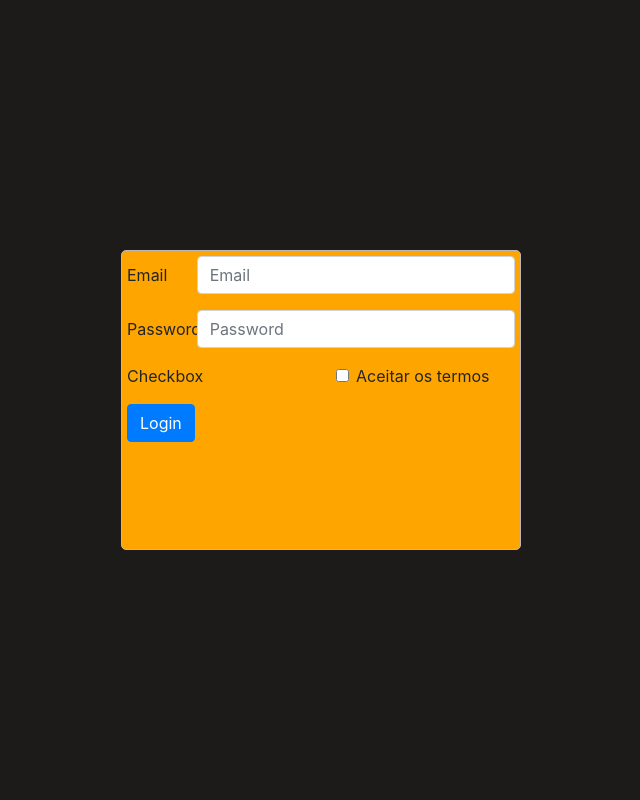
After one commit to Leonardo333Rock/aulas-git, a Django app: page /pagina_de_login in a window 1280 px wide. The commit adds this page. Shown: the whole page, without its empty margins (319-959 px from the left). Run offline with Django 4.2, Linux system fonts and the light colour scheme; some libraries are stand-ins or nearby versions.

Commit message:
Pagina de login criada

```diff
--- a/aulaGit/static/css/styler.css
+++ b/aulaGit/static/css/styler.css
@@ -21,3 +21,31 @@ header{
 .card{
     margin-top: 10px;
 }
+
+.login-card{
+    height: 300px;
+    width: 400px;
+    border: 1px solid #beb6b6;
+    padding: 5px;
+    border-radius: 5px ;
+    background-color: orange;
+
+}
+
+.body{
+    display: flex;
+    justify-content:center;
+    align-items:center ;
+    width: 100%;
+    height: 100%;
+}
+
+.space{
+    display: flex;
+    justify-content:space-between;
+    align-items: center;
+}
+
+body{
+    background-color: rgb(28, 27, 26);
+}
--- /dev/null
+++ b/aulaGit/templates/paginas/pagina_de_login.html
@@ -0,0 +1,54 @@
+{% load static %}
+<!DOCTYPE html>
+<html lang="pt-br" class="body">
+<head>
+    <meta charset="UTF-8">
+    <meta name="viewport" content="width=device-width, initial-scale=1.0">
+    <link rel="stylesheet" href="https://cdn.jsdelivr.net/npm/bootstrap@4.0.0/dist/css/bootstrap.min.css" integrity="sha384-Gn5384xqQ1aoWXA+058RXPxPg6fy4IWvTNh0E263XmFcJlSAwiGgFAW/dAiS6JXm" crossorigin="anonymous">
+    <link rel="stylesheet" href="{% static 'css/styler.css' %}">
+    <title>Projeto Git</title>
+</head>
+<body>
+<div class="container login-card">
+
+    <form action="{% url 'logar' %}" method="POST">
+        {% csrf_token %}
+        <div class="form-group row">
+          <label for="inputEmail3" class="col-sm-2 col-form-label">Email</label>
+          <div class="col-sm-10">
+            <input type="email" class="form-control" id="inputEmail3" placeholder="Email">
+          </div>
+        </div>
+        <div class="form-group row">
+          <label for="inputPassword3" class="col-sm-2 col-form-label">Password</label>
+          <div class="col-sm-10">
+            <input type="password" class="form-control" id="inputPassword3" placeholder="Password">
+          </div>
+        </div>
+
+        </fieldset>
+        <div class="form-group row space">
+          <div class="col-sm-2">Checkbox</div>
+          <div class="col-sm-6">
+            <div class="form-check">
+              <input class="form-check-input" type="checkbox" id="gridCheck1">
+              <label class="form-check-label" for="gridCheck1">
+                Aceitar os termos
+              </label>
+            </div>
+          </div>
+        </div>
+        <div class="form-group row">
+          <div class="col-sm-10">
+            <button type="submit" class="btn btn-primary">Login</button>
+          </div>
+        </div>
+      </form>
+</div>
+
+<script src="https://code.jquery.com/jquery-3.2.1.slim.min.js" integrity="sha384-KJ3o2DKtIkvYIK3UENzmM7KCkRr/rE9/Qpg6aAZGJwFDMVNA/GpGFF93hXpG5KkN" crossorigin="anonymous"></script>
+<script src="https://cdn.jsdelivr.net/npm/popper.js@1.12.9/dist/umd/popper.min.js" integrity="sha384-ApNbgh9B+Y1QKtv3Rn7W3mgPxhU9K/ScQsAP7hUibX39j7fakFPskvXusvfa0b4Q" crossorigin="anonymous"></script>
+<script src="https://cdn.jsdelivr.net/npm/bootstrap@4.0.0/dist/js/bootstrap.min.js" integrity="sha384-JZR6Spejh4U02d8jOt6vLEHfe/JQGiRRSQQxSfFWpi1MquVdAyjUar5+76PVCmYl" crossorigin="anonymous"></script>
+
+</body>
+</html>
--- a/aulaGit/urls.py
+++ b/aulaGit/urls.py
@@ -7,6 +7,8 @@ urlpatterns = [
     path('cadastro_sucesso',views.cadastro_sucesso,name="cadastro_sucesso"),
     path('editar_cadastro/<int:id>',views.editar_cadastro,name="editar_cadastro"),
     path('editado_sucesso',views.editado_sucesso,name="editado_sucesso"),
-    path('produtos',views.produtos,name='produtos')
+    path('produtos',views.produtos,name='produtos'),
+    path('pagina_de_login',views.pg_de_login,name="pagina_de_login"),
+    path('logar',views.logar,name='logar')
 
 ]
--- a/aulaGit/views.py
+++ b/aulaGit/views.py
@@ -34,3 +34,10 @@ def editado_sucesso(request):
 
 def produtos(request):
     return render(request,'paginas/produtos.html',{"num":[1,1,1,1,1,1,1,1,1,1]})
+
+
+def pg_de_login(request):
+    return render(request,'paginas/pagina_de_login.html')
+
+def logar(request):
+    return render(request,'paginas/produtos.html')
```
Also changed, not shown: aulaGit/static/js/primary.js (+91 -0 lines), aulaGit/templates/home.html (+7 -5 lines).
